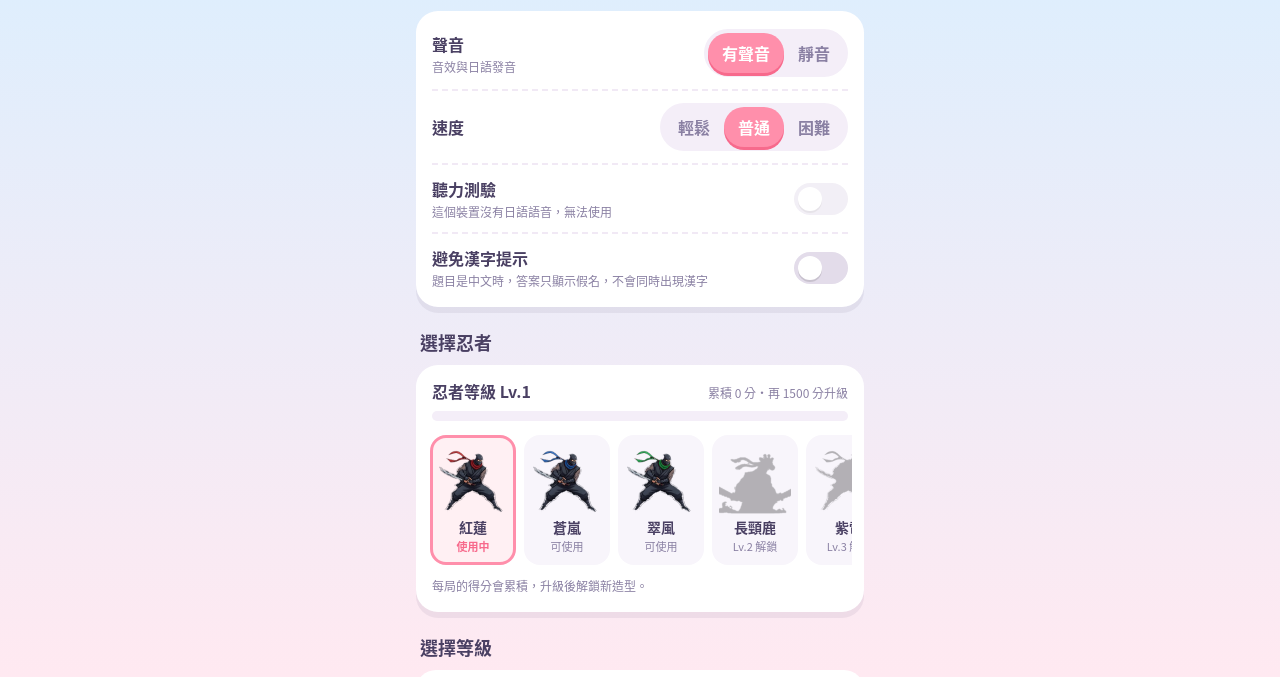
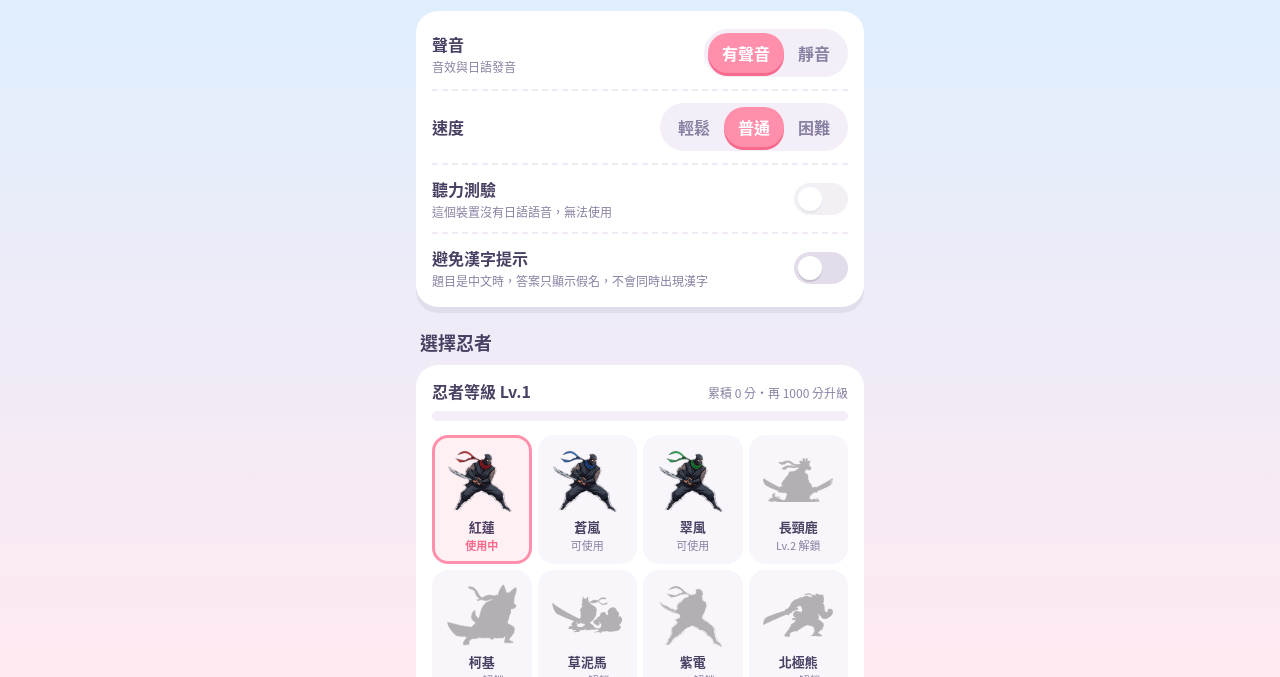
Before and after one commit to aa38aa38-oss/Japanese_teacher, a plain HTML site: page index.html in a window 1280 px wide. Shown: the part 123-800 px from the top of the page. Drawn offline with Linux system fonts and the light colour scheme.

Commit message:
Add twelve character skins and extend the level table to 18
- New skins cut from the supplied action sheets: corgi, alpaca, polar
  bear, pink kunoichi, purple kunoichi, rooster, shark, elephant,
  leopard, werewolf, bull and snake; the giraffe moves to the same
  format
- Each level from 2 to 18 unlocks one skin; the score needed grows by
  1000 per level
- Character sheets are WebP files downloaded only when a skin is used;
  the home screen shows skins in a grid from one small thumbnail atlas

Co-Authored-By: Claude Fable 5.2 <noreply@anthropic.com>
Claude-Session: https://claude.ai/code/session_01FAFTkgjXFZx186rFwnf9S6

```diff
--- a/index.html
+++ b/index.html
@@ -6,7 +6,7 @@
   <meta name="theme-color" content="#bfe3ff">
   <title>日語水果道場｜邊玩邊學日文</title>
   <meta name="description" content="可愛的日語學習切水果遊戲：劃過帶著正確答案的水果，從五十音一路學到基礎與中等單字。">
-  <link rel="stylesheet" href="style.css?v=7">
+  <link rel="stylesheet" href="style.css?v=8">
 </head>
 <body>
 <div id="app">
@@ -149,7 +149,7 @@
   </section>
 
 </div>
-<script src="js/data.js?v=7"></script>
-<script src="js/game.js?v=7"></script>
+<script src="js/data.js?v=8"></script>
+<script src="js/game.js?v=8"></script>
 </body>
 </html>
--- a/js/game.js
+++ b/js/game.js
@@ -15,7 +15,7 @@
   const FRUIT_R = 48;
   const PENALTY = 50; // 切錯扣的分數
   const bossImg = new Image();
-  bossImg.src = 'assets/boss.png?v=7';
+  bossImg.src = 'assets/boss.png?v=8';
   const JP_FONT = '"Hiragino Maru Gothic ProN","Hiragino Sans","Yu Gothic","Noto Sans JP","Noto Sans CJK JP","Meiryo",sans-serif';
   const ZH_FONT = '"PingFang TC","Noto Sans TC","Noto Sans CJK TC","Microsoft JhengHei",sans-serif';
   const SPEAKER_SVG = '<svg class="speaker" viewBox="0 0 24 24" fill="none" stroke="currentColor" stroke-width="2" stroke-linecap="round" stroke-linejoin="round"><path d="M4 9v6h4l5 4V5L8 9H4z" fill="currentColor"/><path d="M16.5 8.5a5 5 0 0 1 0 7"/><path d="M19 6a8.5 8.5 0 0 1 0 12"/></svg>';
@@ -42,17 +42,34 @@
 
   // ---------- 忍者造型與等級 ----------
   // sh/ss/sv：圍巾的色相與飽和度、亮度倍率；o：衣服的顏色調整。lv 為解鎖所需等級
+  // sheet: true 的造型有自己的動作圖（assets/skins/<id>.webp），其餘由忍者圖換色而來
   const SKINS = [
     { id: 'red', name: '紅蓮', lv: 1 },
     { id: 'blue', name: '蒼嵐', lv: 1, sh: 215 },
     { id: 'green', name: '翠風', lv: 1, sh: 140, sv: 0.9 },
-    { id: 'giraffe', name: '長頸鹿', lv: 2, sheet: 'giraffe' }, // 使用另一張動作圖
-    { id: 'purple', name: '紫電', lv: 3, sh: 280 },
-    { id: 'gold', name: '黃金', lv: 4, sh: 45, ss: 0.9, sv: 1.25 },
-    { id: 'white', name: '白雪', lv: 5, sh: 200, ss: 0.7, sv: 1.2, o: { s: 0.25, va: 0.42, vm: 1.25 } },
-    { id: 'crimson', name: '赤鬼', lv: 6, sh: 48, sv: 1.3, o: { h: 355, s: 0.7, va: 0.12, vm: 1.5 } },
+    { id: 'giraffe', name: '長頸鹿', lv: 2, sheet: true },
+    { id: 'corgi', name: '柯基', lv: 3, sheet: true },
+    { id: 'alpaca', name: '草泥馬', lv: 4, sheet: true },
+    { id: 'purple', name: '紫電', lv: 5, sh: 280 },
+    { id: 'bear', name: '北極熊', lv: 6, sheet: true },
+    { id: 'pink', name: '粉紅女忍', lv: 7, sheet: true },
+    { id: 'gold', name: '黃金', lv: 8, sh: 45, ss: 0.9, sv: 1.25 },
+    { id: 'kunoichi', name: '紫衣女忍', lv: 9, sheet: true },
+    { id: 'rooster', name: '公雞', lv: 10, sheet: true },
+    { id: 'shark', name: '鯊魚', lv: 11, sheet: true },
+    { id: 'white', name: '白雪', lv: 12, sh: 200, ss: 0.7, sv: 1.2, o: { s: 0.25, va: 0.42, vm: 1.25 } },
+    { id: 'elephant', name: '大象', lv: 13, sheet: true },
+    { id: 'leopard', name: '花豹', lv: 14, sheet: true },
+    { id: 'wolf', name: '狼人', lv: 15, sheet: true },
+    { id: 'crimson', name: '赤鬼', lv: 16, sh: 48, sv: 1.3, o: { h: 355, s: 0.7, va: 0.12, vm: 1.5 } },
+    { id: 'bull', name: '蠻牛', lv: 17, sheet: true },
+    { id: 'snake', name: '大蛇', lv: 18, sheet: true },
   ];
-  const LEVEL_XP = [0, 1500, 4000, 8000, 14000, 22000]; // 升到各等級所需的累積分數
+  // 小圖集（assets/skins/thumbs.webp）裡各造型的排列順序
+  const THUMB_ORDER = ['giraffe', 'corgi', 'alpaca', 'bear', 'pink', 'kunoichi', 'rooster', 'shark', 'elephant', 'leopard', 'wolf', 'bull', 'snake'];
+  const MAX_LV = 18;
+  // 升到各等級所需的累積分數：1000、3000、6000、10000……每一級比前一級多 1000
+  const LEVEL_XP = Array.from({ length: MAX_LV }, (_, i) => 500 * i * (i + 1));
   const levelOf = (xp) => { let lv = 1; while (lv < LEVEL_XP.length && xp >= LEVEL_XP[lv]) lv++; return lv; };
   const skinById = (id) => SKINS.find((k) => k.id === id) || SKINS[0];
   const currentSkin = () => { const k = skinById(save.settings.skin); return k.lv <= levelOf(save.xp) ? k : SKINS[0]; };
@@ -65,8 +82,7 @@
   // 忍者圖：5×2 格，依序為 待機、衝刺、跳躍、橫斬、上斬、月牙斬、迴旋斬、落地、架式、勝利
   const NINJA = { cw: 458, ch: 240, idle: 0, jump: 2, slashes: [3, 4, 5, 6], land: 7, guard: 8, win: 9 };
   const ninjaImg = new Image();
-  const giraffeImg = new Image();
-  const sheetImg = (skin) => (skin.sheet === 'giraffe' ? giraffeImg : ninjaImg);
+  const thumbsImg = new Image();
   const skinSheets = {};
   const hsv = (r, g, b) => {
     const mx = Math.max(r, g, b); const d = mx - Math.min(r, g, b);
@@ -100,12 +116,16 @@
       x.putImageData(img, 0, 0);
     } catch (e) { /* 直接開啟檔案時瀏覽器不允許讀取像素，維持原色 */ }
   }
+  const sheetImgs = {};
   function skinSheet(skin) {
-    const img = sheetImg(skin);
-    if (!img.naturalWidth) return null;
+    if (skin.sheet) { // 有自己動作圖的造型，用到時才下載
+      if (!sheetImgs[skin.id]) { sheetImgs[skin.id] = new Image(); sheetImgs[skin.id].src = `assets/skins/${skin.id}.webp?v=8`; }
+      return sheetImgs[skin.id].naturalWidth ? sheetImgs[skin.id] : null;
+    }
+    if (!ninjaImg.naturalWidth) return null;
     if (!skinSheets[skin.id]) {
-      const c = document.createElement('canvas'); c.width = img.naturalWidth; c.height = img.naturalHeight;
-      c.getContext('2d').drawImage(img, 0, 0);
+      const c = document.createElement('canvas'); c.width = ninjaImg.naturalWidth; c.height = ninjaImg.naturalHeight;
+      c.getContext('2d').drawImage(ninjaImg, 0, 0);
       recolor(c, skin);
       skinSheets[skin.id] = c;
     }
@@ -113,10 +133,13 @@
   }
   // 在小畫布上畫出造型的待機姿勢
   function paintThumb(c, skin) {
-    const img = sheetImg(skin);
-    if (!img.naturalWidth) return;
     c.width = c.height = 144;
-    c.getContext('2d').drawImage(img, 108, 0, 240, 240, 0, 0, 144, 144);
+    if (skin.sheet) {
+      if (thumbsImg.naturalWidth) c.getContext('2d').drawImage(thumbsImg, THUMB_ORDER.indexOf(skin.id) * 144, 0, 144, 144, 0, 0, 144, 144);
+      return;
+    }
+    if (!ninjaImg.naturalWidth) return;
+    c.getContext('2d').drawImage(ninjaImg, 108, 0, 240, 240, 0, 0, 144, 144);
     recolor(c, skin);
   }
   function renderSkins() {
@@ -131,9 +154,9 @@
     }).join('');
     document.querySelectorAll('#skinList [data-thumb]').forEach((c) => paintThumb(c, skinById(c.dataset.thumb)));
   }
-  ninjaImg.onload = giraffeImg.onload = () => { if ($('#home').classList.contains('active')) renderSkins(); };
-  ninjaImg.src = 'assets/ninja.png?v=7';
-  giraffeImg.src = 'assets/giraffe.png?v=7';
+  ninjaImg.onload = thumbsImg.onload = () => { if ($('#home').classList.contains('active')) renderSkins(); };
+  ninjaImg.src = 'assets/ninja.png?v=8';
+  thumbsImg.src = 'assets/skins/thumbs.webp?v=8';
 
   // ---------- 筆記本 ----------
   const itemKey = (it) => (it.r ? `k:${it.k}` : `w:${it.j}|${it.k}`);
@@ -377,6 +400,7 @@
       hp: sp.hp, score: 0, combo: 0, mistakes: 0, shake: 0,
       particles: [], halves: [], blasts: [], floats: [], trail: [], wave: null, waves: 0,
       skin: currentSkin(),
+      skinFallback: SKINS[0], // 造型圖還在下載時先用基本忍者
       ninja: { x: W / 2, y: H - 14, state: 'idle', t: 0, face: 1, frame: NINJA.idle, sx: 0, sy: 0, tx: 0, ty: 0 },
       banner: { text: stage.name, t: 1.3 },
       clouds: Array.from({ length: 6 }, (_, i) => ({ x: Math.random() * W, y: i * 120 - 60, s: 0.6 + Math.random() * 0.7, v: 18 + Math.random() * 16 })),
@@ -814,7 +838,7 @@
   }
 
   function drawNinja() {
-    const n = g.ninja; const sheet = skinSheet(g.skin);
+    const n = g.ninja; const sheet = skinSheet(g.skin) || skinSheet(g.skinFallback);
     const air = n.state === 'fly' || n.state === 'slash' || n.state === 'fall' || n.state === 'hurt';
     const dh = n.state === 'slash' ? 132 : 112; const dw = dh * NINJA.cw / NINJA.ch;
     if (!air) { // 站在地上時的影子
--- a/style.css
+++ b/style.css
@@ -176,10 +176,10 @@ canvas { cursor: crosshair; display: block; width: 100%; height: 100%; touch-act
 .lv-row span { font-size: 12px; color: var(--ink-soft); }
 .xp-track { height: 10px; border-radius: 5px; background: #f4eef8; margin: 8px 0 12px; overflow: hidden; }
 .xp-track i { display: block; height: 100%; background: linear-gradient(90deg, #ffc93c, #ff8fab); border-radius: 5px; transition: width .4s; }
-.skin-list { display: flex; gap: 8px; overflow-x: auto; padding: 2px 2px 10px; margin: 0 -4px; -webkit-overflow-scrolling: touch; }
-.skin-card { flex: none; width: 86px; padding: 6px 4px 8px; border-radius: 16px; background: #f8f5fb; border: 3px solid transparent; display: flex; flex-direction: column; align-items: center; gap: 1px; }
-.skin-card canvas { width: 72px; height: 72px; }
-.skin-card b { font-size: 14px; }
+.skin-list { display: grid; grid-template-columns: repeat(4, 1fr); gap: 6px; padding: 2px 0 10px; }
+.skin-card { min-width: 0; padding: 6px 2px 8px; border-radius: 16px; background: #f8f5fb; border: 3px solid transparent; display: flex; flex-direction: column; align-items: center; gap: 1px; }
+.skin-card canvas { width: 100%; max-width: 72px; aspect-ratio: 1; }
+.skin-card b { font-size: 13px; white-space: nowrap; }
 .skin-card small { font-size: 11px; color: var(--ink-soft); }
 .skin-card.on { border-color: var(--pink); background: #fff0f3; }
 .skin-card.on small { color: var(--pink-deep); font-weight: 700; }
```
Also changed, not shown: assets/giraffe.png (deleted), assets/skins/alpaca.webp (added), assets/skins/bear.webp (added), assets/skins/bull.webp (added), assets/skins/corgi.webp (added), assets/skins/elephant.webp (added), assets/skins/giraffe.webp (added), assets/skins/kunoichi.webp (added), assets/skins/leopard.webp (added), assets/skins/pink.webp (added), assets/skins/rooster.webp (added), assets/skins/shark.webp (added), assets/skins/snake.webp (added), assets/skins/thumbs.webp (added), 1 more files, 1 other file.
